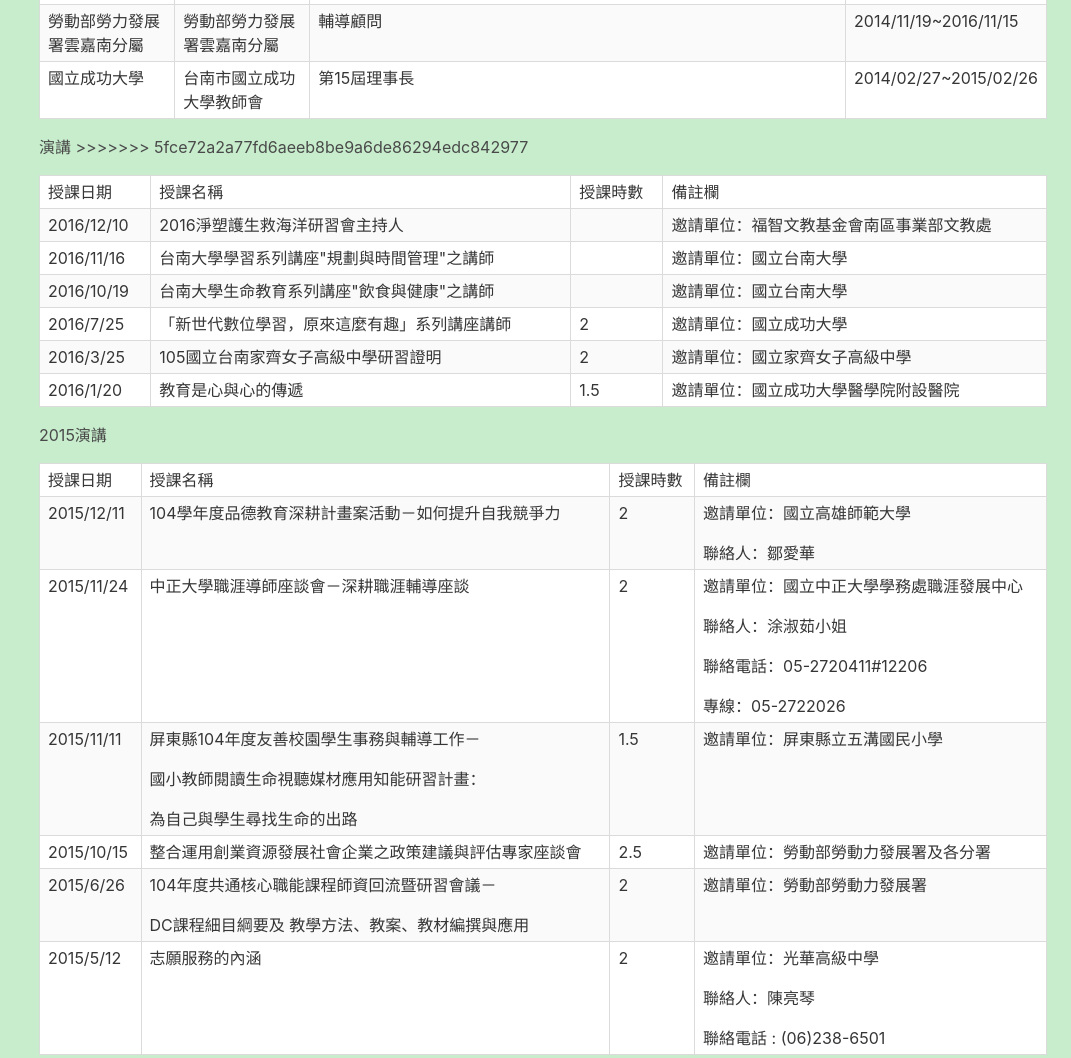
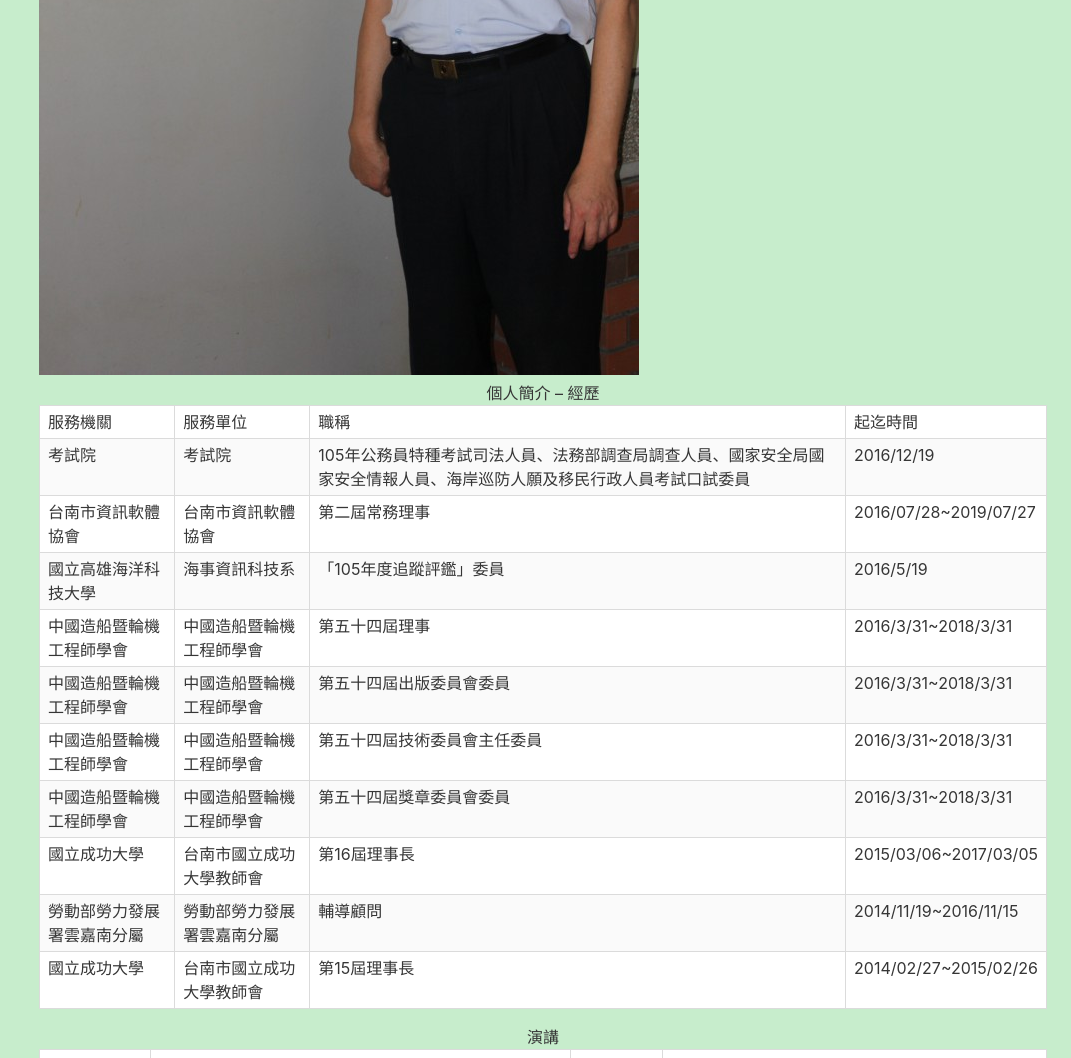
Before and after one commit to nmshaw000/nmshaw000.github.io, a plain HTML site: page personal/honor-and-reward/index.html in a window 1280 px wide. Shown: the part 840-1898 px from the top of the page, without its empty margins (209-1280 px from the left). Drawn offline with nearby package versions, Linux system fonts and the light colour scheme.

Commit message:
Pushed by Travis CI

```diff
--- a/personal/honor-and-reward/index.html
+++ b/personal/honor-and-reward/index.html
@@ -119,11 +119,9 @@
     <aside><div class="is-pulled-left">
       <span>翻譯</span>:&nbsp;<a href="https://nmshaw000.github.io/en/personal/honor-and-reward/">English</a>&nbsp;</div><div class="is-pulled-right"><a href="https://github.com/nmshaw000/nmshaw/tree/master/content/articles/zh/personal/honor-and-reward.rst">在Github上編輯</a></div></aside>
     <hr>
-    <div class="main-content"><p>&lt;&lt;&lt;&lt;&lt;&lt;&lt; HEAD
-2016演講
-=======
-個人簡介 – 經歷</p>
+    <div class="main-content"><img alt="老師的大頭照" class="align-center" src="https://nmshaw000.github.io/extra/image/prof-shaw.jpg" />
 <table border="1" class="table is-bordered is-striped is-narrow docutils">
+<caption>個人簡介 – 經歷</caption>
 <colgroup>
 <col width="25%" />
 <col width="25%" />
@@ -188,9 +186,8 @@
 </tr>
 </tbody>
 </table>
-<p>演講
-&gt;&gt;&gt;&gt;&gt;&gt;&gt; 5fce72a2a77fd6aeeb8be9a6de86294edc842977</p>
 <table border="1" class="table is-bordered is-striped is-narrow docutils">
+<caption>演講</caption>
 <colgroup>
 <col width="25%" />
 <col width="25%" />
@@ -235,8 +232,8 @@
 </tr>
 </tbody>
 </table>
-<p>2015演講</p>
 <table border="1" class="table is-bordered is-striped is-narrow docutils">
+<caption>2015演講</caption>
 <colgroup>
 <col width="25%" />
 <col width="25%" />
```
Also changed, not shown: extra/image/prof-shaw.jpg (added).
